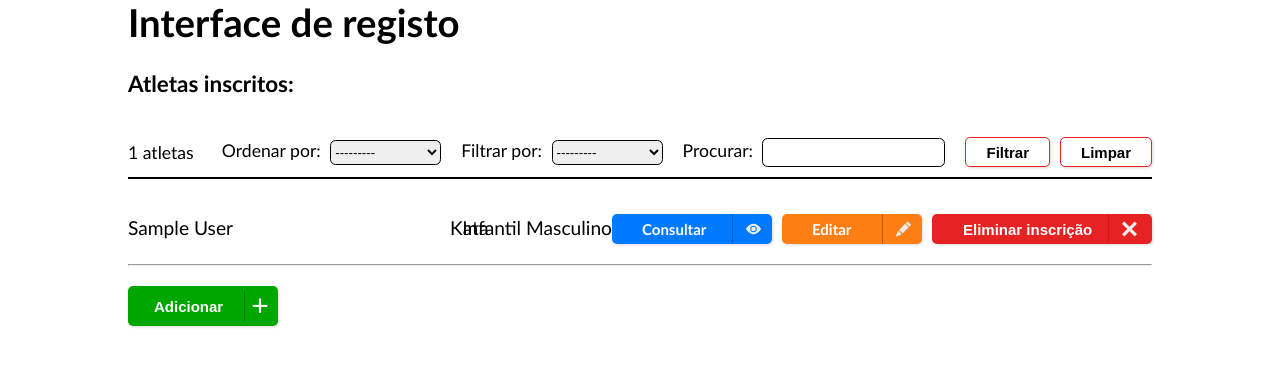
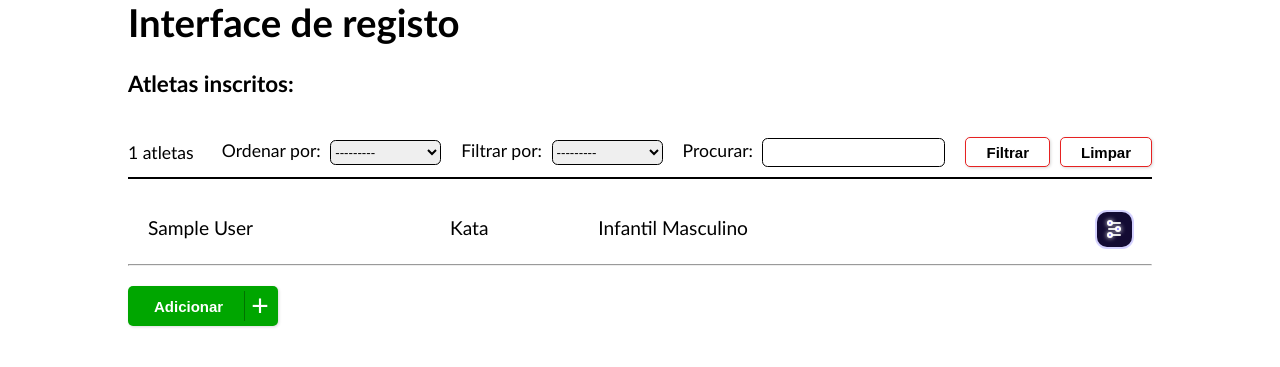
Before and after one commit to ozefreitas/karate-registration, a Django app: page / in a window 1280 px wide. Shown: the part 190-557 px from the top of the page. Run offline with Django 5.2, Linux system fonts and the light colour scheme; a user stored in the database is signed in; tables that the repository leaves empty hold one stand-in row (values such as "Sample post").

Commit message:
[ADD] options button to show or hide registration controls

```diff
--- a/registration/static/registration/css/main.css
+++ b/registration/static/registration/css/main.css
@@ -169,6 +169,7 @@ select option {
 
 .athlete_info {
   width: 600px;
+  margin-left: 20px;
 }
 
 .athlete_info .athlete_match_type {
@@ -192,9 +193,16 @@ select option {
   gap: 10px;
 }
 
+.buttons-settings-wrapper {
+  display: flex;
+  gap: 20px;
+  align-items: center;
+}
+
 .buttons-container {
-  display: flex;
+  display: none;
   gap: 10px;
+  /* padding-left: 200px; */
 }
 
 .default-button {
@@ -537,6 +545,55 @@ select option {
   transform: scale(0.8);
 }
 
+.setting-btn {
+  width: 35px;
+  height: 35px;
+  display: flex;
+  flex-direction: column;
+  align-items: center;
+  justify-content: center;
+  gap: 4px;
+  background-color: rgb(19, 11, 51);
+  border-radius: 10px;
+  cursor: pointer;
+  border: none;
+  box-shadow: 0px 0px 0px 2px rgb(212, 209, 255);
+  margin-right: 20px;
+}
+.bar {
+  width: 60%;
+  height: 2px;
+  background-color: rgb(229, 229, 229);
+  display: flex;
+  align-items: center;
+  justify-content: center;
+  position: relative;
+  border-radius: 2px;
+}
+.bar::before {
+  content: "";
+  width: 2px;
+  height: 2px;
+  background-color: rgb(126, 117, 255);
+  position: absolute;
+  border-radius: 50%;
+  border: 2px solid white;
+  transition: all 0.3s;
+  box-shadow: 0px 0px 5px white;
+}
+.bar1::before {
+  transform: translateX(-4px);
+}
+.bar2::before {
+  transform: translateX(4px);
+}
+.setting-btn:hover .bar1::before {
+  transform: translateX(4px);
+}
+.setting-btn:hover .bar2::before {
+  transform: translateX(-4px);
+}
+
 .footer-container {
   height: 200px;
   max-width: 100%;
--- a/registration/static/registration/js/main.js
+++ b/registration/static/registration/js/main.js
@@ -6,3 +6,12 @@ const toggleAthleteDetails = (athleteID) => {
         athleteDiv.style.display = "none";
     }
 }
+
+const toggleRegistrationOptions = (athleteID) => {
+    const athleteDiv = document.getElementById(`buttons-container-${athleteID}`)
+    if (athleteDiv.style.display === "none" || athleteDiv.style.display === "") {
+        athleteDiv.style.display = "flex";
+    } else {
+        athleteDiv.style.display = "none";
+    }
+}
--- a/registration/templates/registration/home.html
+++ b/registration/templates/registration/home.html
@@ -32,12 +32,13 @@
     {% for athlete in athletes %}
         <div>
             <div class="athlete_info_options">
-                <div class="athlete_info">
-                    <span class="athlete_name">{{athlete.first_name}} {{athlete.last_name}}</span>
-                    <span class="athlete_match_type">{{athlete.match_type|title}}</span>
-                    <span class="athlete_category">{{athlete.category|title}} {{athlete.gender|title}}</span>
-                </div>
-                <div class="buttons-container">
+              <div class="athlete_info">
+                  <span class="athlete_name">{{athlete.first_name}} {{athlete.last_name}}</span>
+                  <span class="athlete_match_type">{{athlete.match_type|title}}</span>
+                  <span class="athlete_category">{{athlete.category|title}} {{athlete.gender|title}}</span>
+              </div>
+              <div class="buttons-settings-wrapper">
+                <div id="buttons-container-{{athlete.id}}" class="buttons-container">
                   <a onclick='toggleAthleteDetails({{athlete.id|safe}})' class="view_button">
                     <span class="text">Consultar</span>
                     <span class="icon">
@@ -73,6 +74,12 @@
                       </span>
                     </button>
                   </form>
+                </div>
+                <button class="setting-btn" onclick="toggleRegistrationOptions({{athlete.id|safe}})">
+                  <span class="bar bar1"></span>
+                  <span class="bar bar2"></span>
+                  <span class="bar bar1"></span>
+                </button>
               </div>
             </div>
             <div id="athlete-details-{{athlete.id}}" class="athlete-details">
```
